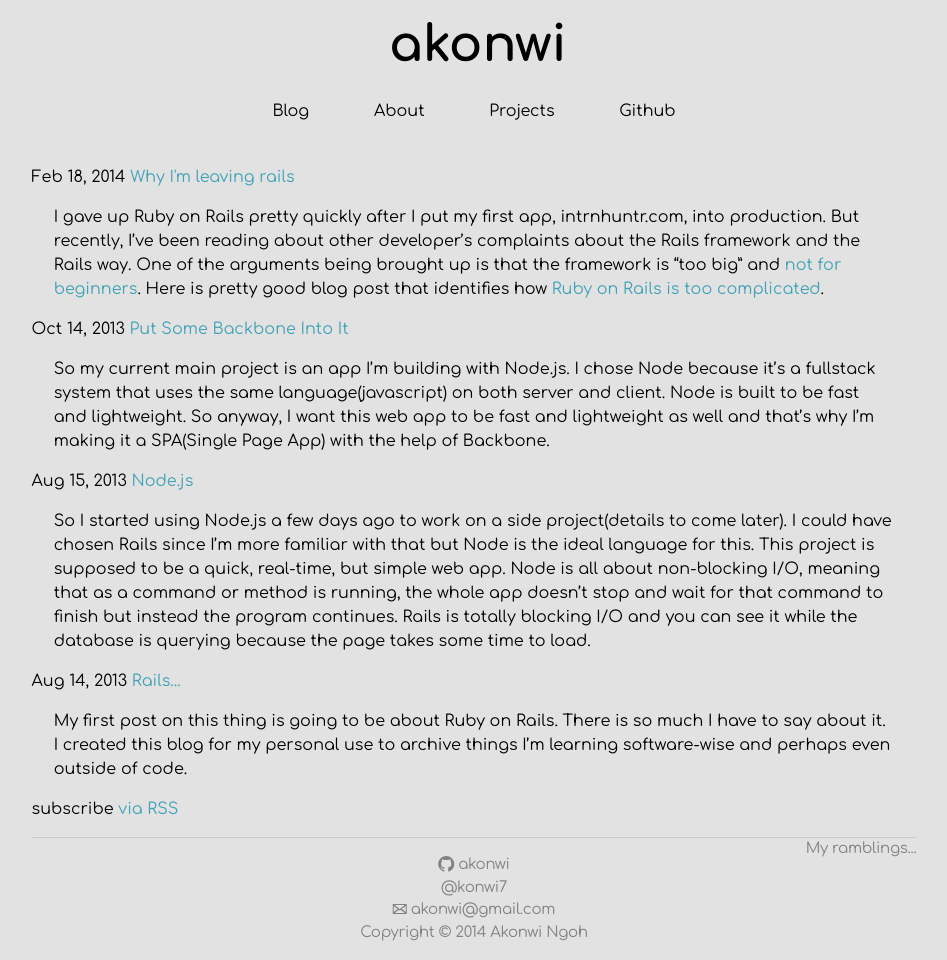
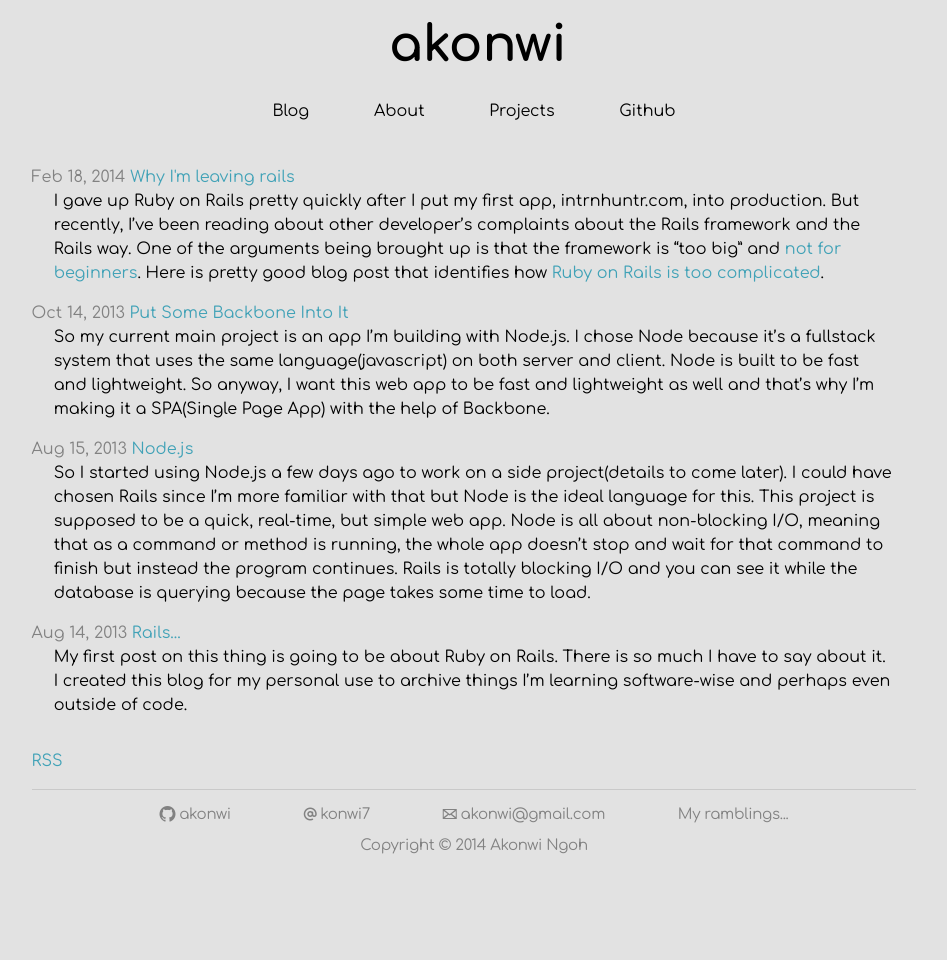
Before and after one commit to akonwi/akonwi.github.io, a Jekyll site: the page built from index.html, in a window 1280 px wide. Shown: the whole page, without its empty margins (166-1113 px from the left). Built offline with Jekyll 4.4.1, drawn with Linux system fonts in a browser that asks for light colours; after the commit the page ends 900 px from its top, so only the background shows below that.

Commit message:
Change .scss to .sass. Make index, footer, and layout responsive

```diff
--- a/_includes/footer.html
+++ b/_includes/footer.html
@@ -1,22 +1,18 @@
 <footer class="site-footer">
-  <div class="pull-right">
-    <p>{{ site.description }}</p>
-  </div>
-  <div class="footer-col">
   <ul>
     {% if site.github_username %}
       <li>
         <a href="https://github.com/{{ site.github_username }}">
           <span class="octicon octicon-mark-github"></span>
-            <span class="username">{{ site.github_username }}</span>
+          <span class="github">{{ site.github_username }}</span>
         </a>
       </li>
     {% endif %}
     {% if site.twitter_username %}
       <li>
         <a href="https://twitter.com/{{ site.twitter_username }}">
-            <span class="icon twitter"></span>
-            <span class="username">@{{ site.twitter_username }}</span>
+          <span class="octicon octicon-mention"></span>
+          <span class="twitter">{{ site.twitter_username }}</span>
         </a>
       </li>
     {% endif %}
@@ -27,8 +23,10 @@
       </a>
     </li>
     <li>
+      {{ site.description }}
+    </li>
+    <li>
       <p>Copyright &copy; {{ site.time | date: "%Y" }} Akonwi Ngoh</p>
     </li>
   </ul>
-  </div>
 </footer>
--- a/css/styles.css
+++ b/css/styles.css
@@ -1 +1,126 @@
-*,*:after,*:before{-webkit-box-sizing:border-box;-moz-box-sizing:border-box;box-sizing:border-box}body{font-family:"Comfortaa", cursive;line-height:1.5;font-weight:300;font-size:8px;font-size:1rem;background-color:#e2e2e2}a{text-decoration:none;color:#41a2b7}ul{padding:0}code{font-family:"Source Code Pro";font-weight:400;font-size:small}.container{width:70%;display:block;margin:0 auto 0 auto}.site-header{padding-bottom:10px}.site-title{display:block;margin:0 auto 0 auto;font-size:25px;font-size:3.125rem;width:170px;font-weight:bold}.site-title a{color:black}.site-title a:hover{color:#62b6c9}.nav ul{display:block;list-style-type:none;float:center;text-align:center}.nav ul li{display:inline-block;padding-left:30px;padding-right:30px}.nav ul li .page-link{color:black}.nav ul li .page-link:hover{color:#62b6c9}.posts{list-style-type:none}.posts .excerpt{width:95%;display:block;margin:0 auto 0 auto}.post-content ul{padding-left:40px}.site-footer{border-top:1px solid #c9c9c9}.footer-col{text-align:center;margin-bottom:15px;width:270px;width:-webkit-calc(33.3%);width:-moz-calc(33.33%);width:-o-calc(33.33%);width:calc(33.33%);display:block;margin:0 auto 0 auto}.pull-right{float:right}.site-footer ul{list-style:none}.site-footer li,.site-footer a,.site-footer p{font-size:15px;letter-spacing:-.3px;color:#828282}.site-footer span{color:#828282}.site-footer p{margin-top:0px}
+/* code highlighting */
+/* Mixins */
+/* Base */
+*,
+*:after,
+*:before {
+  -webkit-box-sizing: border-box;
+  -moz-box-sizing: border-box;
+  box-sizing: border-box; }
+
+body {
+  font-family: "Comfortaa", cursive;
+  line-height: 1.5;
+  font-weight: 300;
+  font-size: 8px;
+  font-size: 1rem;
+  background-color: #e2e2e2; }
+
+a {
+  text-decoration: none;
+  color: #41a2b7; }
+
+ul {
+  padding: 0; }
+
+code {
+  font-family: "Source Code Pro";
+  font-weight: 400;
+  font-size: small; }
+
+.container {
+  width: 70%;
+  display: block;
+  margin: 0 auto 0 auto; }
+
+.site-header {
+  padding-bottom: 10px; }
+
+.site-title {
+  display: block;
+  margin: 0 auto 0 auto;
+  font-size: 25px;
+  font-size: 3.125rem;
+  width: 170px;
+  font-weight: bold; }
+  .site-title a {
+    color: black; }
+    .site-title a:hover {
+      color: #62b6c9; }
+
+.nav ul {
+  display: block;
+  list-style-type: none;
+  float: center;
+  text-align: center; }
+  .nav ul li {
+    display: inline-block; }
+    .nav ul li .page-link {
+      color: black; }
+      .nav ul li .page-link:hover {
+        color: #62b6c9; }
+@media(min-width: 400px) {
+  .nav ul li {
+    padding: 0 5px 0 5px; } }
+@media(min-width: 600px) {
+  .nav ul li {
+    padding: 0 30px 0 30px; } }
+/* Home */
+.posts {
+  list-style-type: none; }
+  .posts .excerpt {
+    width: 95%;
+    display: block;
+    margin: 0 auto 0 auto; }
+
+@media(min-width: 400px) {
+  .large {
+    visibility: hidden;
+    height: 0; }
+
+  .small {
+    visibility: visible;
+    height: inherit; } }
+@media(min-width: 600px) {
+  .large {
+    visibility: visible;
+    height: inherit; }
+
+  .small {
+    visibility: hidden;
+    height: 0; } }
+/* Pages */
+.post-content ul {
+  padding-left: 40px; }
+
+/* Site footer */
+.site-footer {
+  border-top: 1px solid #c9c9c9;
+  text-align: center;
+  padding-top: 10px;
+  margin-bottom: 15px;
+  width: 100%;
+  display: block;
+  margin: 0 auto 0 auto; }
+  .site-footer ul {
+    list-style: none;
+    display: inline; }
+@media(min-width: 400px) {
+  .site-footer ul li {
+    display: inline-block;
+    padding: 4px; } }
+@media(min-width: 600px) {
+  .site-footer ul li {
+    margin: 0 30px 0 30px; } }
+  .site-footer li,
+  .site-footer a,
+  .site-footer p {
+    font-size: 15px;
+    letter-spacing: -0.3px;
+    color: #828282; }
+
+span {
+  color: #828282; }
+
+p {
+  margin-top: 0px; }
--- a/index.html
+++ b/index.html
@@ -5,14 +5,18 @@
 <div class="home">
   <ul class="posts">
     {% for post in site.posts %}
-      <li>
+      <li class="large">
         <span class="post-date">{{ post.date | date: "%b %-d, %Y" }}</span>
         <a class="post-link" href="{{ post.url | prepend: site.baseurl }}">{{ post.title }}</a>
         <div class="excerpt">
           {{ post.excerpt }}
         </div>
       </li>
+      <li class="small">
+        <span class="post-date">{{ post.date | date: "%b %-d, %Y" }}</span>
+        <a class="post-link" href="{{ post.url | prepend: site.baseurl }}">{{ post.title }}</a>
+      </li>
     {% endfor %}
   </ul>
-  <p class="rss-subscribe">subscribe <a href="{{ "/feed.xml" | prepend: site.baseurl }}">via RSS</a></p>
+  <p class="rss-subscribe"><a href="{{ "/feed.xml" | prepend: site.baseurl }}">RSS</a></p>
 </div>
```
Also changed, not shown: _sass/colors.sass (added, +10 -0 lines), _sass/colors.scss (deleted, +0 -10 lines), _sass/styles.sass (added, +147 -0 lines), _sass/styles.scss (deleted, +0 -154 lines). Lines whose indentation alone changed are shown as unchanged.
